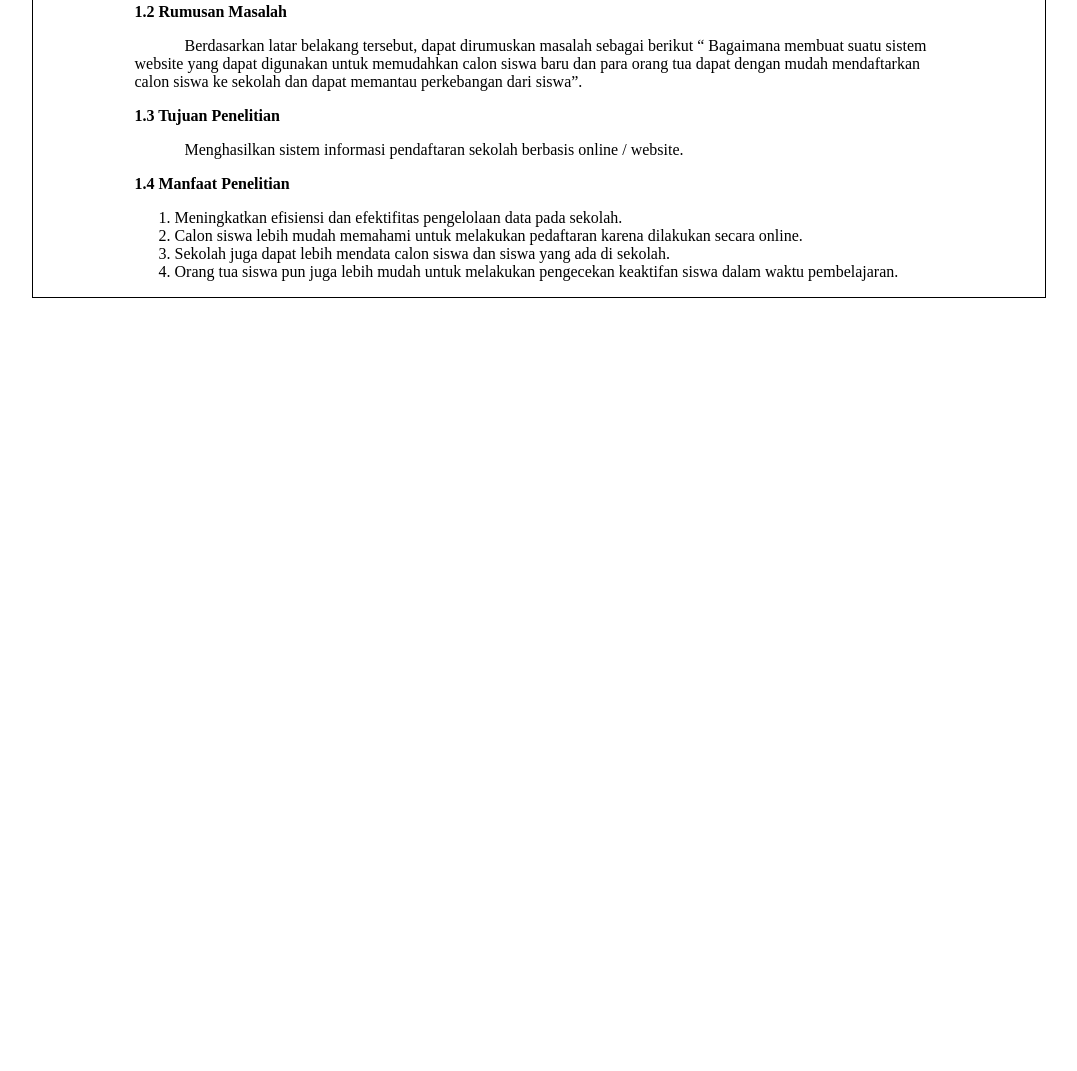
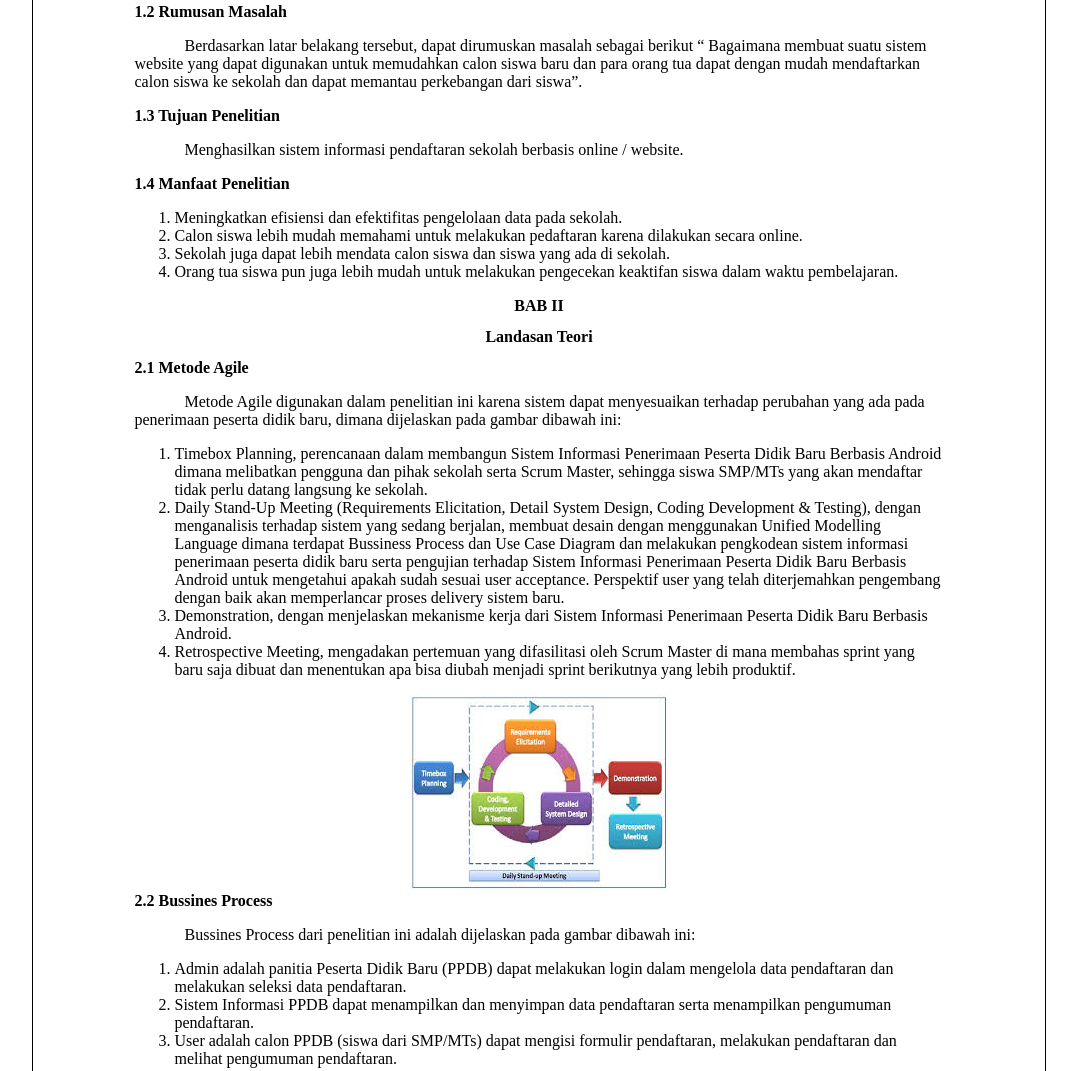
Before and after one commit to cornelliusagova/kel4_mtd_agile_p11, a plain HTML site: page index.html in a window 1280 px wide. Shown: the part 1345-2416 px from the top of the page, without its empty margins (101-1178 px from the left). Before the commit the page ends 1651 px from the top, so only its background shows below. Drawn offline with Linux system fonts and the light colour scheme.

Commit message:
menambahkan metode agile dan bussines process

```diff
--- a/index.html
+++ b/index.html
@@ -70,6 +70,26 @@
                     </ol>
                     </p>
 
+                    <h2>BAB II</h2>
+                <h2>Landasan Teori</h2>
+                <h3>2.1	Metode Agile</h3>
+
+                <p style="text-indent: 50px;">Metode Agile digunakan dalam penelitian ini karena sistem dapat menyesuaikan terhadap perubahan yang ada pada penerimaan peserta didik baru, dimana dijelaskan pada gambar dibawah ini:</p>
+                <ol>
+                    <li>Timebox Planning, perencanaan dalam membangun Sistem Informasi Penerimaan Peserta Didik Baru Berbasis Android dimana melibatkan pengguna dan pihak sekolah serta Scrum Master, sehingga siswa SMP/MTs yang akan mendaftar tidak perlu datang langsung ke sekolah.</li>
+                    <li>Daily Stand-Up Meeting (Requirements Elicitation, Detail System Design, Coding Development & Testing), dengan menganalisis terhadap sistem yang sedang berjalan, membuat desain dengan menggunakan Unified Modelling Language dimana terdapat Bussiness Process dan Use Case Diagram dan melakukan pengkodean sistem informasi penerimaan peserta didik baru serta pengujian terhadap Sistem Informasi Penerimaan Peserta Didik Baru Berbasis Android untuk mengetahui apakah sudah sesuai user acceptance. Perspektif user yang telah diterjemahkan pengembang dengan baik akan memperlancar proses delivery sistem baru.</li>
+                    <li>Demonstration, dengan menjelaskan mekanisme kerja dari Sistem Informasi Penerimaan Peserta Didik Baru Berbasis Android.</li>
+                    <li>Retrospective Meeting, mengadakan pertemuan yang difasilitasi oleh Scrum Master di mana membahas sprint yang baru saja dibuat dan menentukan apa bisa diubah menjadi sprint berikutnya yang lebih produktif.</li>
+                    </ol>
+                    <img src="metode.png" style="display:block; margin:auto;" >
+                <h3>2.2	Bussines Process</h3>
+                <p style="text-indent: 50px;">Bussines Process dari penelitian ini adalah dijelaskan pada gambar dibawah ini:</p>
+                <ol>
+                    <li>Admin adalah panitia Peserta Didik Baru (PPDB) dapat melakukan login dalam mengelola data pendaftaran dan melakukan seleksi data pendaftaran.</li>
+                    <li>Sistem Informasi PPDB dapat menampilkan dan menyimpan data pendaftaran serta menampilkan pengumuman pendaftaran.</li>
+                    <li>User adalah calon PPDB (siswa dari SMP/MTs) dapat mengisi formulir pendaftaran, melakukan pendaftaran dan melihat pengumuman pendaftaran.</li>
+                </ol>
+                <img src="Process.jpg" style="display:block; margin:auto;" >
 
             </div>
         </div>
```
Also changed, not shown: Process.jpg (added), metode.png (added).
